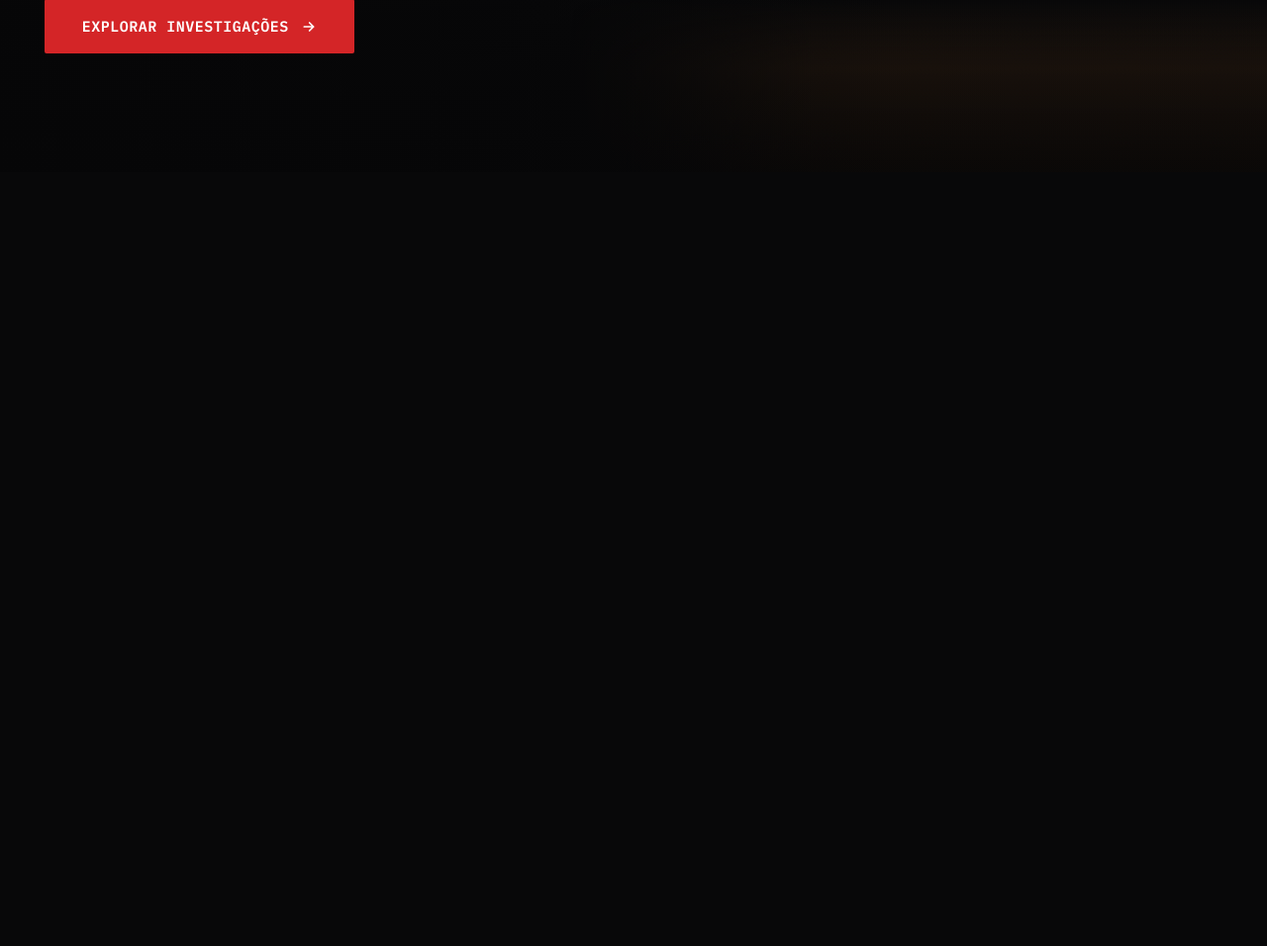
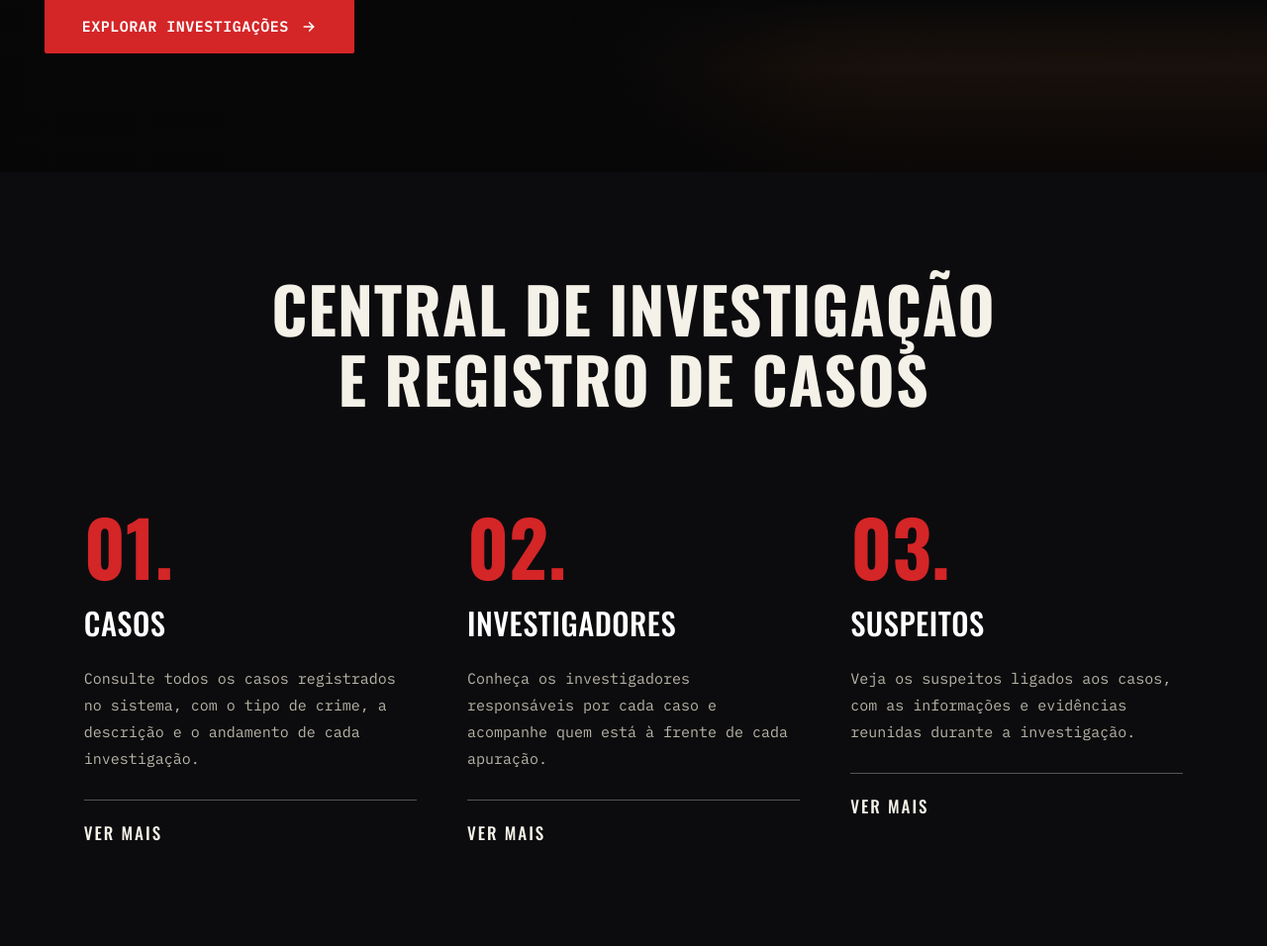
Before and after one commit to nicskxx/investigacao-policial-, a Flask app: page / in a window 1280 px wide. Shown: the part 626-1582 px from the top of the page at 99% size. Before the commit the page ends 723 px from the top, so only its background shows below. Run offline with Flask 3, Linux system fonts and the light colour scheme; some libraries are stand-ins or nearby versions.

Commit message:
Adicionando a section sobre na pagina index

```diff
--- a/static/style.css
+++ b/static/style.css
@@ -78,6 +78,24 @@ h1 .red{display:block;color:var(--red)}
   font-size:15px;letter-spacing:.5px;padding:18px 38px;border-radius:2px;transition:background .2s,transform .2s}
 .cta:hover{background:var(--red-dark);transform:translateX(3px)}
 
+/* SOBRE */
+.sobre{max-width:1200px;margin:0 auto;padding:clamp(56px,8vw,110px) clamp(20px,3.5vw,64px)}
+.sobre-title{margin:0 0 clamp(48px,8vw,96px);text-align:center;font-family:var(--display);font-weight:700;
+  text-transform:uppercase;font-size:clamp(34px,5vw,64px);line-height:1.1;letter-spacing:1px;color:var(--paper)}
+.sobre-grid{display:grid;grid-template-columns:repeat(3,1fr);gap:clamp(32px,4vw,64px)}
+.sobre-num{display:block;font-family:var(--display);font-weight:700;font-size:clamp(48px,6vw,80px);line-height:1;color:var(--red)}
+.sobre-item h3{margin:16px 0 20px;font-family:var(--display);font-weight:500;text-transform:uppercase;
+  font-size:clamp(24px,2.4vw,34px);letter-spacing:.5px;color:#fff}
+.sobre-item p{margin:0 0 28px;font-size:15px;line-height:1.8;color:#b9b5a8}
+.sobre-link{display:block;padding-top:20px;border-top:1px solid #555;font-family:var(--display);font-weight:500;
+  text-transform:uppercase;letter-spacing:2px;font-size:17px;color:var(--paper);transition:color .2s}
+.sobre-link:hover{color:var(--red)}
+.sobre-link:focus-visible{outline:2px solid var(--red);outline-offset:4px}
+
+@media(max-width:900px){
+  .sobre-grid{grid-template-columns:1fr}
+}
+
 @media(max-width:900px){
   .menu{display:none}
   .board{width:100%;height:100%;opacity:.35}
--- a/templates/index.html
+++ b/templates/index.html
@@ -43,8 +43,33 @@
   </div>
 </section>
 
-<section class="">
+<section class="sobre" id="sobre">
+  <h2 class="sobre-title">Central de Investigação<br>e Registro de Casos</h2>
 
+  <div class="sobre-grid">
+
+    <article class="sobre-item">
+      <span class="sobre-num">01.</span>
+      <h3>Casos</h3>
+      <p>Consulte todos os casos registrados no sistema, com o tipo de crime, a descrição e o andamento de cada investigação.</p>
+      <a class="sobre-link" href="/casos">Ver mais</a>
+    </article>
+
+    <article class="sobre-item">
+      <span class="sobre-num">02.</span>
+      <h3>Investigadores</h3>
+      <p>Conheça os investigadores responsáveis por cada caso e acompanhe quem está à frente de cada apuração.</p>
+      <a class="sobre-link" href="/investigadores">Ver mais</a>
+    </article>
+
+    <article class="sobre-item">
+      <span class="sobre-num">03.</span>
+      <h3>Suspeitos</h3>
+      <p>Veja os suspeitos ligados aos casos, com as informações e evidências reunidas durante a investigação.</p>
+      <a class="sobre-link" href="/suspeitos">Ver mais</a>
+    </article>
+
+  </div>
 </section>
 
 <script src="script.js"></script>
```
